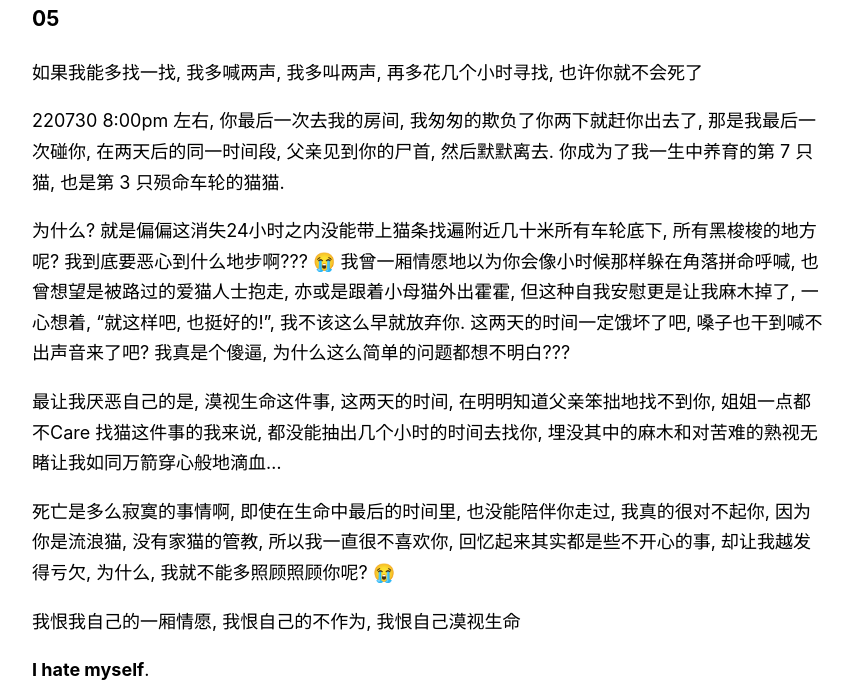
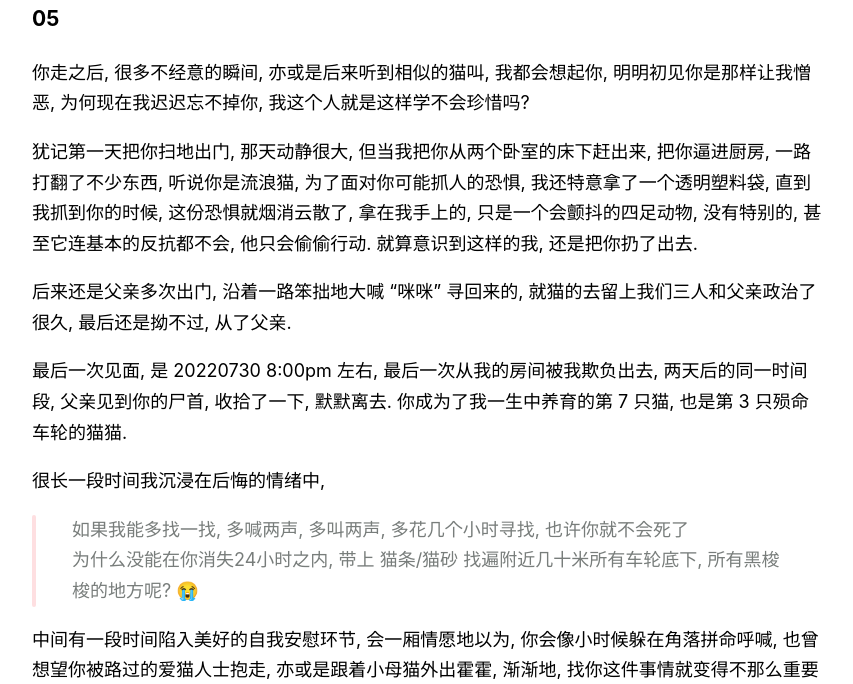
Before and after one commit to bGZo/blog, a Jekyll site: the page built from _posts/thoughts/2022-10-07-sorry-for-cats-in-my-first-half-of-life.md, in a window 1280 px wide and 1400 px high, scrolled down 4983 px, cut to the strip 198-882 px from the top of the window. Shown: the whole strip, without its empty margins (212-1065 px from the left). Built offline with Jekyll 4.4.1, drawn with Linux system fonts in a browser that asks for light colours; comment, search, counter and statistics services are not loaded; some of the changed text lies outside the part shown.

Commit message:
Update Articles

```diff
--- a/_posts/thoughts/2022-10-07-sorry-for-cats-in-my-first-half-of-life.md
+++ b/_posts/thoughts/2022-10-07-sorry-for-cats-in-my-first-half-of-life.md
@@ -103,19 +103,30 @@ comment_link: https://github.com/bGZo/blog/issues/9
 
 ### 05
 
-如果我能多找一找, 我多喊两声, 我多叫两声, 再多花几个小时寻找, 也许你就不会死了
+你走之后, 很多不经意的瞬间, 亦或是后来听到相似的猫叫, 我都会想起你, 明明初见你是那样让我憎恶, 为何现在我迟迟忘不掉你, 我这个人就是这样学不会珍惜吗?
 
-220730 8:00pm 左右, 你最后一次去我的房间, 我匆匆的欺负了你两下就赶你出去了, 那是我最后一次碰你, 在两天后的同一时间段, 父亲见到你的尸首, 然后默默离去. 你成为了我一生中养育的第 7 只猫, 也是第 3 只殒命车轮的猫猫.
+犹记第一天把你扫地出门, 那天动静很大, 但当我把你从两个卧室的床下赶出来, 把你逼进厨房, 一路打翻了不少东西, 听说你是流浪猫, 为了面对你可能抓人的恐惧, 我还特意拿了一个透明塑料袋, 直到我抓到你的时候, 这份恐惧就烟消云散了, 拿在我手上的, 只是一个会颤抖的四足动物, 没有特别的, 甚至它连基本的反抗都不会, 他只会偷偷行动. 就算意识到这样的我, 还是把你扔了出去.
 
-为什么? 就是偏偏这消失24小时之内没能带上猫条找遍附近几十米所有车轮底下, 所有黑梭梭的地方呢? 我到底要恶心到什么地步啊??? 😭 我曾一厢情愿地以为你会像小时候那样躲在角落拼命呼喊, 也曾想望是被路过的爱猫人士抱走, 亦或是跟着小母猫外出霍霍, 但这种自我安慰更是让我麻木掉了, 一心想着, "就这样吧, 也挺好的!", 我不该这么早就放弃你. 这两天的时间一定饿坏了吧, 嗓子也干到喊不出声音来了吧? 我真是个傻逼, 为什么这么简单的问题都想不明白???
+后来还是父亲多次出门, 沿着一路笨拙地大喊 "咪咪" 寻回来的, 就猫的去留上我们三人和父亲政治了很久, 最后还是拗不过, 从了父亲.
 
-最让我厌恶自己的是, 漠视生命这件事, 这两天的时间, 在明明知道父亲笨拙地找不到你, 姐姐一点都不Care 找猫这件事的我来说, 都没能抽出几个小时的时间去找你, 埋没其中的麻木和对苦难的熟视无睹让我如同万箭穿心般地滴血...
+最后一次见面, 是 20220730 8:00pm 左右, 最后一次从我的房间被我欺负出去, 两天后的同一时间段, 父亲见到你的尸首, 收拾了一下, 默默离去. 你成为了我一生中养育的第 7 只猫, 也是第 3 只殒命车轮的猫猫.
 
-死亡是多么寂寞的事情啊, 即使在生命中最后的时间里, 也没能陪伴你走过, 我真的很对不起你, 因为你是流浪猫, 没有家猫的管教, 所以我一直很不喜欢你, 回忆起来其实都是些不开心的事, 却让我越发得亏欠, 为什么, 我就不能多照顾照顾你呢? 😭
+很长一段时间我沉浸在后悔的情绪中,
 
-我恨我自己的一厢情愿, 我恨自己的不作为, 我恨自己漠视生命
 
-**I hate myself**.
+> 如果我能多找一找, 多喊两声, 多叫两声, 多花几个小时寻找, 也许你就不会死了
+为什么没能在你消失24小时之内, 带上 猫条/猫砂 找遍附近几十米所有车轮底下, 所有黑梭梭的地方呢? 😭
+
+
+中间有一段时间陷入美好的自我安慰环节, 会一厢情愿地以为, 你会像小时候躲在角落拼命呼喊, 也曾想望你被路过的爱猫人士抱走, 亦或是跟着小母猫外出霍霍, 渐渐地, 找你这件事情就变得不那么重要了
+
+> "也挺好的!"
+
+我默示了你消失的事实, 也默示了你的死亡, 这份对他人生命天然的漠视让我自此看不起自己. 也许从这一刻开始, 你就注定了死亡, 两天的时间一定饿坏了吧, 嗓子也干到喊不出声音来了吧? 我真是个大傻逼, 为什么这么简单的问题都想不明白???
+
+死亡是多么寂寞的事情啊, 在生命中最后的时间, 留给你的, 只是冰冷, 嘈杂, 也不安全的马路. 直到你的死亡被我知晓的时候, 我才有几丝震撼, 我做的那些亏欠的事情一件件浮上来, 卡住了我的喉咙.
+
+我本以为未来能对你好, 谁曾想, 你我没有未来
 
 ![20220801_224139](https://user-images.githubusercontent.com/57313137/182275216-868ac09f-aa43-4433-964a-85142b902101.jpg)
 
```
Also changed, not shown: other parts of _posts/thoughts/2022-10-07-sorry-for-cats-in-my-first-half-of-life.md (+1 -1 lines).
